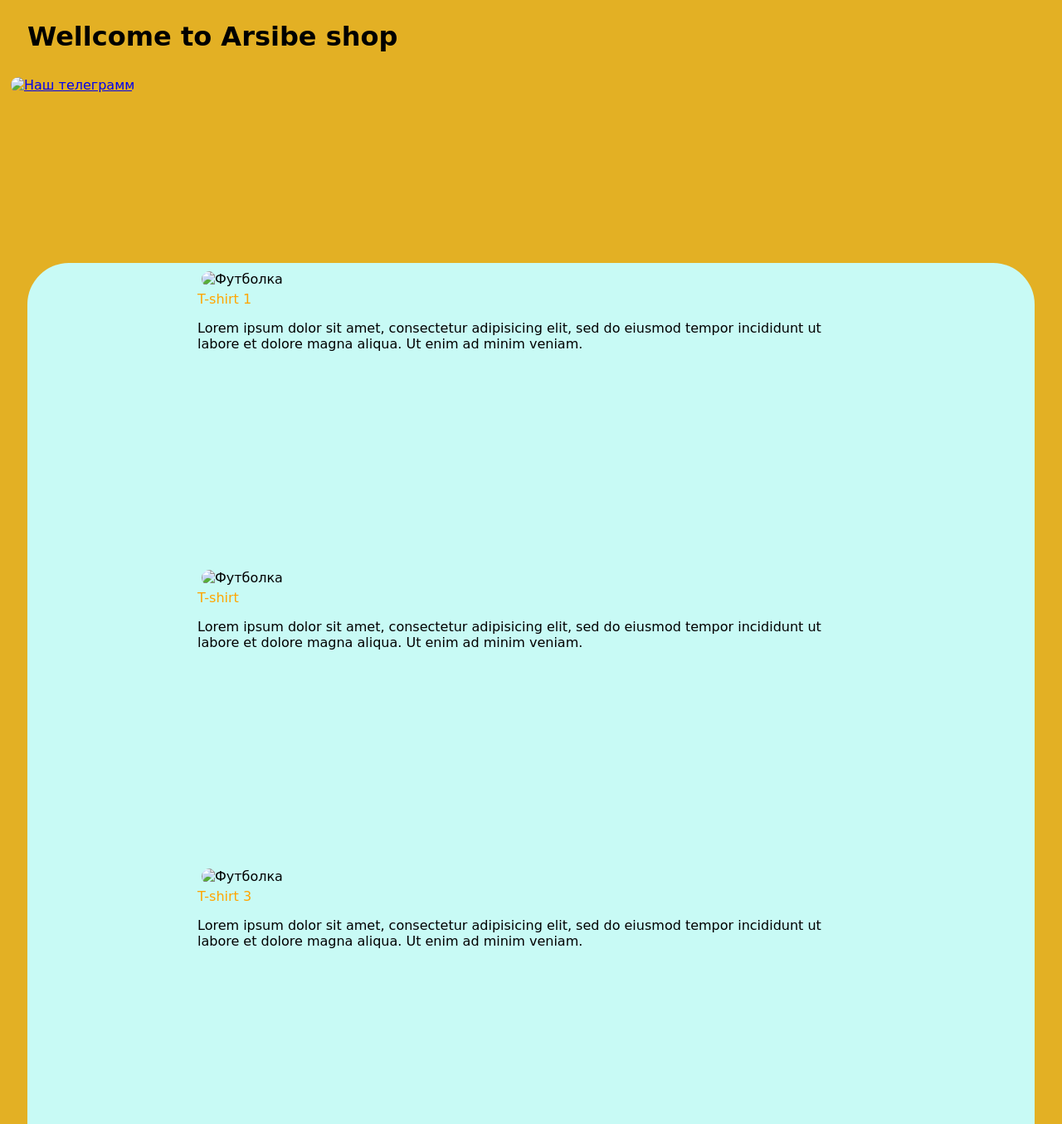
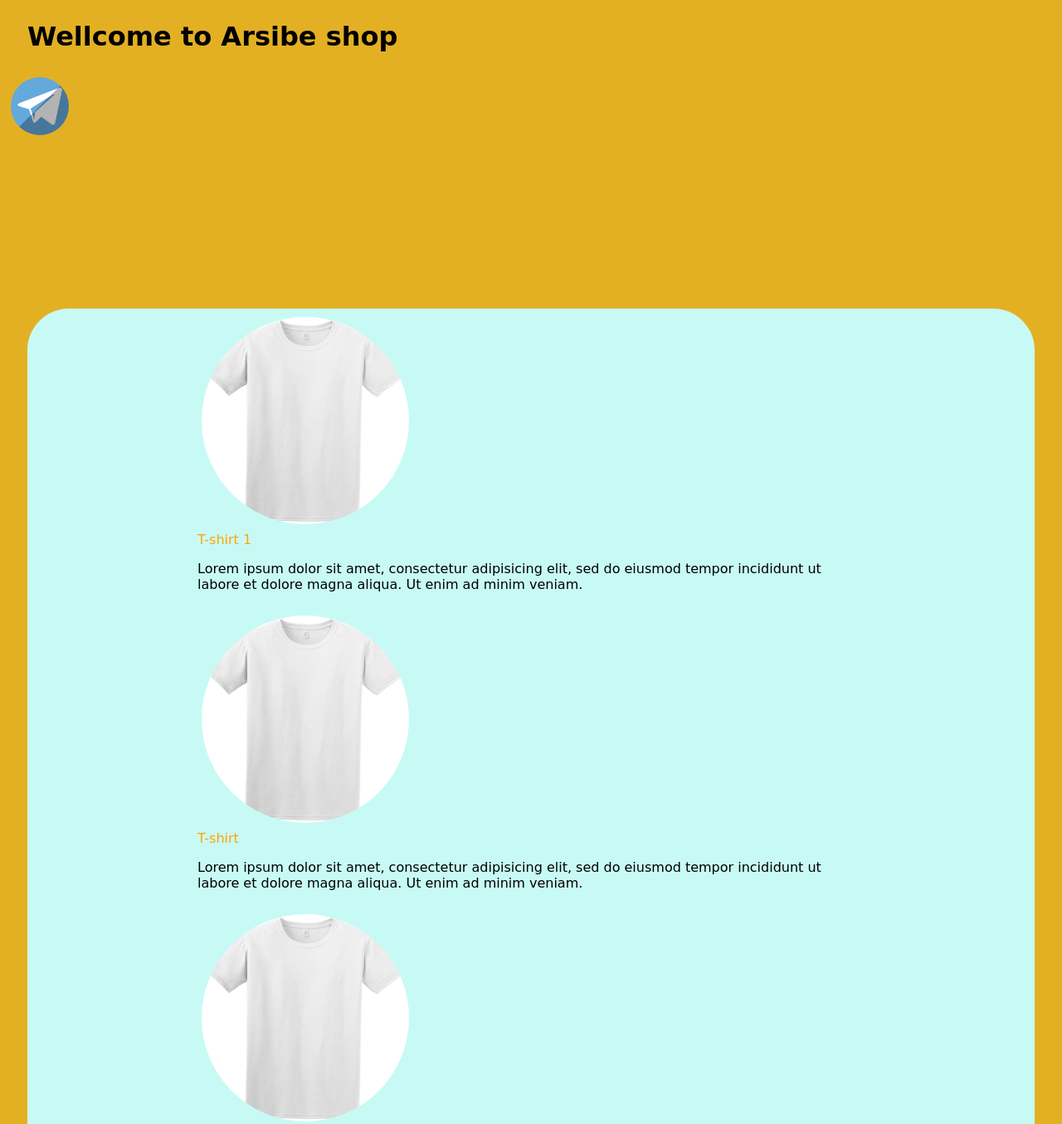
Before and after one commit to ProgroNick/Arsibe_shop.ru, a plain HTML site: page index.html in a window 1280 px wide. Shown: the top 1355 px of the page at 83% size. Drawn offline with Linux system fonts and the light colour scheme; files whose address does not match are found by name; a web font is replaced by a local one.

Commit message:
Update index.html

```diff
--- a/index.html
+++ b/index.html
@@ -8,12 +8,12 @@
   <body>
     <header>
       <h1>Wellcome to Arsibe shop</h1>
-      <a href="https://t.me/Arsibe"><img src="img/telega.png" alt="Наш телеграмм" class="telega"></a>
+      <a href="https://t.me/Arsibe"><img src="telega.png" alt="Наш телеграмм" class="telega"></a>
     </header>
 
     <main>
       <div class="box_1">
-        <img src="img/standart_photo.jpg" alt="Футболка">
+        <img src="standart_photo.jpg" alt="Футболка">
         <br>
         <a href="tshirt1.html">T-shirt 1</a><br>
         <p>Lorem ipsum dolor sit amet, consectetur adipisicing elit, sed do eiusmod tempor incididunt ut labore et dolore magna aliqua. Ut enim ad minim veniam.</p>
@@ -21,14 +21,14 @@
       </div>
 
       <div class="box_2">
-        <img src="img/standart_photo.jpg" alt="Футболка"><br>
+        <img src="standart_photo.jpg" alt="Футболка"><br>
         <a href="#">T-shirt</a><br>
         <p>Lorem ipsum dolor sit amet, consectetur adipisicing elit, sed do eiusmod tempor incididunt ut labore et dolore magna aliqua. Ut enim ad minim veniam.</p>
 
       </div>
 
       <div class="box_3">
-        <img src="img/standart_photo.jpg" alt="Футболка"><br>
+        <img src="standart_photo.jpg" alt="Футболка"><br>
         <a href="#">T-shirt 3</a><br>
         <p>Lorem ipsum dolor sit amet, consectetur adipisicing elit, sed do eiusmod tempor incididunt ut labore et dolore magna aliqua. Ut enim ad minim veniam.</p>
 
```
